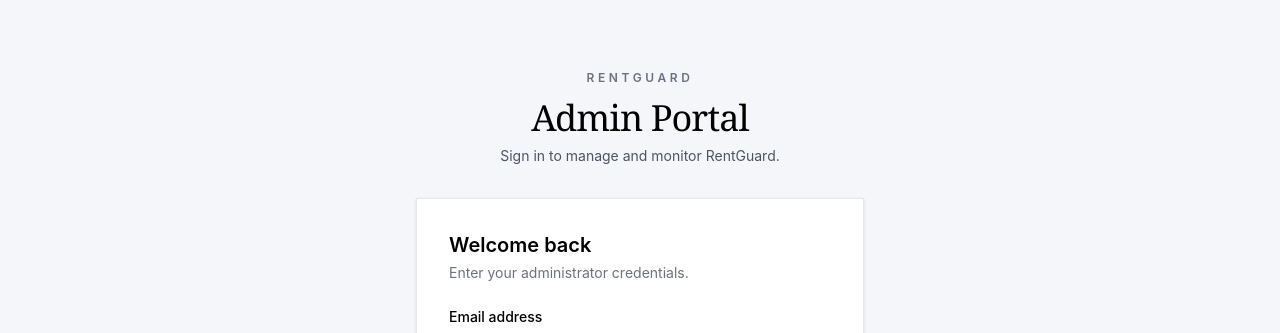
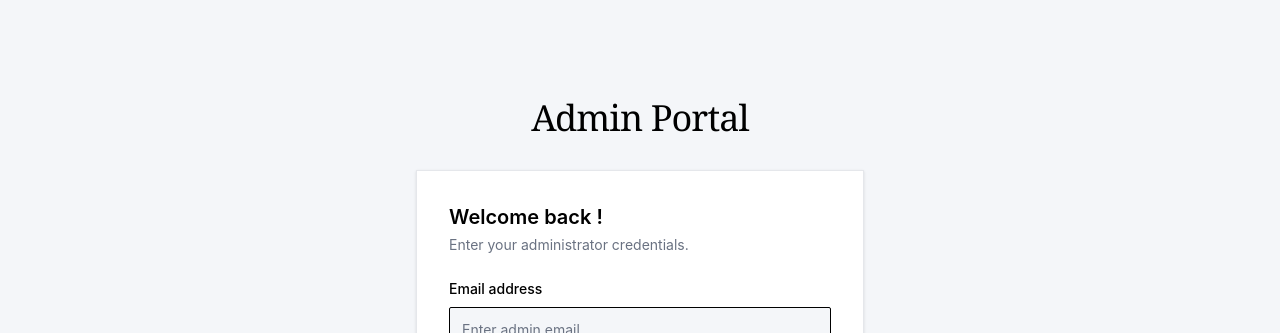
Before and after one commit to harneetsingh46/RentGuard, a React (Vite) app in the folder Frontend/: page /admin/login in a window 1280 px wide. Shown: the part 130-463 px from the top of the page. Built offline with nearby package versions, Linux system fonts and the light colour scheme; no server answers.

Commit message:
update admin login page

```diff
--- a/Frontend/src/pages/Admin/AdminLogin.jsx
+++ b/Frontend/src/pages/Admin/AdminLogin.jsx
@@ -50,27 +50,19 @@ const AdminLogin = () => {
     };
 
     return (
-        <main className="flex min-h-screen w-full items-center justify-center bg-[#f4f6f9] px-4 py-8 text-black dark:bg-[#111111] dark:text-white">
+        <main className="flex h-screen w-full items-center justify-center overflow-hidden bg-[#f4f6f9] px-4 py-4 text-black dark:bg-[#111111] dark:text-white">
             <div className="w-full max-w-md">
 
                 <div className="mb-8 text-center">
-                    <p className="mb-3 text-xs font-semibold uppercase tracking-[0.3em] text-gray-500 dark:text-gray-400">
-                        RentGuard
-                    </p>
-
                     <h1 className="font-serif text-3xl font-medium tracking-tight sm:text-4xl">
                         Admin Portal
                     </h1>
-
-                    <p className="mt-2 text-sm text-gray-600 dark:text-gray-400">
-                        Sign in to manage and monitor RentGuard.
-                    </p>
                 </div>
 
                 <div className="border border-gray-200 bg-white p-6 shadow-sm dark:border-[#343434] dark:bg-[#1b1b1b] sm:p-8">
-                    <div className="mb-6">
+                    <div className="mb-6 items-center">
                         <h2 className="text-xl font-semibold">
-                            Welcome back
+                            Welcome back !
                         </h2>
 
                         <p className="mt-1 text-sm text-gray-500 dark:text-gray-400">
```
